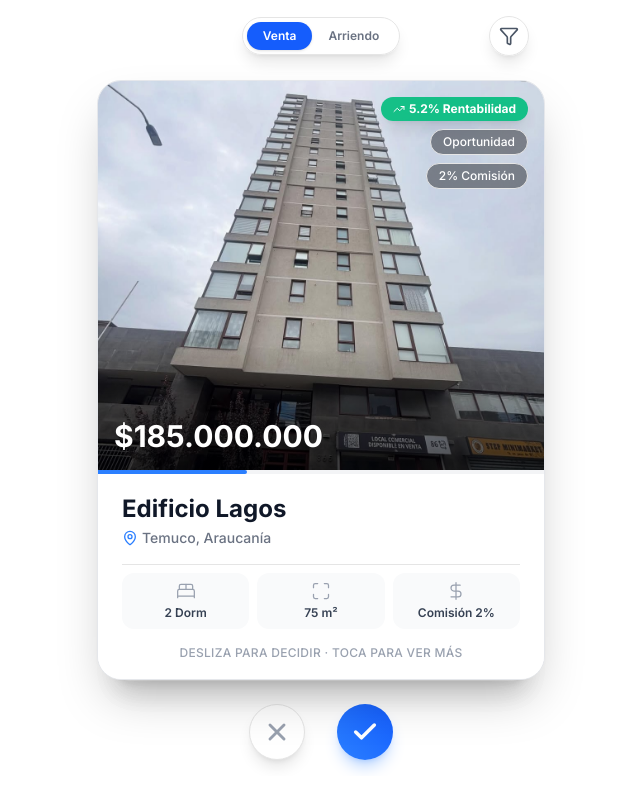
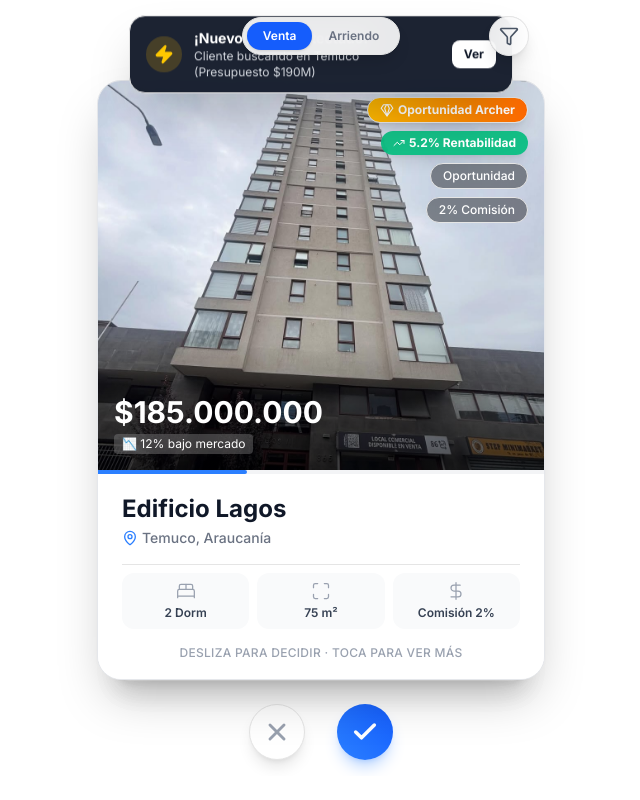
Before and after one commit to Flan123321/canj3paramicliente, a Next.js app: page /buscar in a window 1280 px wide. Both pictures are taken after a click on the button "Venta". Shown: the whole page, without its empty margins (319-959 px from the left). Built offline with nearby package versions, Linux system fonts and the light colour scheme.

Commit message:
feat: Core features added - Fuzzy location, Archer Hook (Distressed badge), and Realtime Push Simulator

```diff
--- a/src/app/layout.tsx
+++ b/src/app/layout.tsx
@@ -21,6 +21,8 @@ export const viewport: Viewport = {
   themeColor: "#FFFFFF",
 };
 
+import { PushNotificationSimulator } from '@/components/ui/push-notification'
+
 export default function RootLayout({
   children,
 }: Readonly<{
@@ -29,6 +31,7 @@ export default function RootLayout({
   return (
     <html lang="es" className={inter.variable}>
       <body className="font-sans antialiased bg-white text-gray-900">
+        <PushNotificationSimulator />
         {children}
       </body>
     </html>
--- a/src/components/property/property-swiper.tsx
+++ b/src/components/property/property-swiper.tsx
@@ -286,6 +286,18 @@ function Card({ property, active, removeCard }: CardProps) {
                 <div className="absolute bottom-0 left-0 right-0 h-32 bg-gradient-to-t from-black/60 to-transparent" />
 
                 <div className="absolute top-4 right-4 flex flex-col gap-2 items-end">
+                    {/* ARCHER HOOK: Distressed Asset Badge */}
+                    {property.id === 'sale-1' && (
+                        <motion.div
+                            initial={{ scale: 0.8, opacity: 0 }}
+                            animate={{ scale: 1, opacity: 1 }}
+                            className="bg-gradient-to-r from-amber-400 to-orange-500 text-white px-3 py-1 rounded-full text-xs font-bold shadow-lg flex items-center gap-1 border border-white/20"
+                        >
+                            <svg xmlns="http://www.w3.org/2000/svg" width="14" height="14" viewBox="0 0 24 24" fill="none" stroke="currentColor" strokeWidth="2" strokeLinecap="round" strokeLinejoin="round"><path d="M6 3h12l4 6-10 13L2 9Z" /><path d="M11 3 8 9l4 13 4-13-3-6" /></svg>
+                            Oportunidad Archer
+                        </motion.div>
+                    )}
+
                     {property.yield && (
                         <div className="bg-emerald-500/90 backdrop-blur-sm text-white px-3 py-1 rounded-full text-xs font-bold shadow-lg flex items-center gap-1">
                             <TrendingUp className="w-3 h-3" />
@@ -301,6 +313,12 @@ function Card({ property, active, removeCard }: CardProps) {
 
                 <div className="absolute bottom-4 left-4 text-white">
                     <p className="text-3xl font-bold drop-shadow-md">{formattedPrice}</p>
+                    {/* Archer Hook: Price Insight */}
+                    {property.id === 'sale-1' && (
+                        <span className="text-xs bg-white/20 px-2 py-0.5 rounded text-white backdrop-blur-sm mt-1 inline-block">
+                            📉 12% bajo mercado
+                        </span>
+                    )}
                 </div>
             </div>
 
--- /dev/null
+++ b/src/components/ui/push-notification.tsx
@@ -0,0 +1,58 @@
+'use client'
+
+import { useState, useEffect } from 'react'
+import { motion, AnimatePresence } from 'framer-motion'
+import { Bell, Zap } from 'lucide-react'
+
+// ============================================================
+// ⚡ SPEED: REALTIME PUSH NOTIFICATIONS
+// ============================================================
+
+export function PushNotificationSimulator() {
+    const [show, setShow] = useState(false)
+
+    useEffect(() => {
+        // Simular una notificación "Realtime" a los 5 segundos de entrar
+        const timer = setTimeout(() => {
+            setShow(true)
+        }, 8000)
+
+        const hideTimer = setTimeout(() => {
+            setShow(false)
+        }, 14000)
+
+        return () => {
+            clearTimeout(timer)
+            clearTimeout(hideTimer)
+        }
+    }, [])
+
+    return (
+        <AnimatePresence>
+            {show && (
+                <motion.div
+                    initial={{ y: -100, opacity: 0 }}
+                    animate={{ y: 0, opacity: 1 }}
+                    exit={{ y: -100, opacity: 0 }}
+                    className="fixed top-4 left-4 right-4 z-50 flex justify-center pointer-events-none"
+                >
+                    <div className="bg-gray-900/95 backdrop-blur-md text-white px-4 py-3 rounded-2xl shadow-2xl flex items-center gap-3 max-w-sm pointer-events-auto border border-gray-700">
+                        <div className="bg-yellow-500/20 p-2 rounded-full">
+                            <Zap className="w-5 h-5 text-yellow-400 fill-yellow-400" />
+                        </div>
+                        <div>
+                            <h4 className="font-bold text-sm">¡Nuevo Match Detectado!</h4>
+                            <p className="text-xs text-gray-300">Cliente buscando en Temuco (Presupuesto $190M)</p>
+                        </div>
+                        <button
+                            onClick={() => setShow(false)}
+                            className="bg-white text-gray-900 text-xs font-bold px-3 py-1.5 rounded-lg ml-2 hover:bg-gray-200 transition-colors"
+                        >
+                            Ver
+                        </button>
+                    </div>
+                </motion.div>
+            )}
+        </AnimatePresence>
+    )
+}
--- /dev/null
+++ b/src/lib/core/engine.ts
@@ -0,0 +1,115 @@
+import { Property, Requirement } from '@prisma/client'
+
+// =========================================================================
+// 🎯 CORE: MATCHING ENGINE - Supply vs. Demand
+// =========================================================================
+
+/**
+ * Normaliza las ubicaciones para comparación (quita acentos, minúsculas, etc.)
+ */
+const normalize = (str: string) => str.toLowerCase().normalize("NFD").replace(/[\u0300-\u036f]/g, "")
+
+/**
+ * Calcula el porcentaje de coincidencia entre Propiedad y Requerimiento.
+ *
+ * Reglas de Match:
+ * - Ubicación: Debe coincidir (Obligatorio).
+ * - Precio: Propiedad <= Presupuesto usuario (Tolerancia +10% negociable).
+ * - Dormitorios/Baños: Mayor o Igual.
+ */
+export function calculateMatchScore(property: Property, req: Requirement): number {
+    let score = 0
+    let totalWeight = 0
+
+    // 1. Ubicación (Peso: 40%) - CRÍTICO
+    // TODO: Implementar búsqueda geoespacial real con PostGIS
+    if (normalize(property.location).includes(normalize(req.location))) {
+        score += 40
+    } else {
+        return 0 // Si no es la ubicación, no hay match.
+    }
+    totalWeight += 40
+
+    // 2. Precio (Peso: 30%)
+    // Si la propiedad está dentro del budget (o un 10% arriba por negociación)
+    const propertyPrice = Number(property.price) || 0
+    const reqBudget = Number(req.budgetMax) || 0
+
+    if (propertyPrice <= reqBudget) {
+        score += 30
+    } else if (propertyPrice <= reqBudget * 1.1) {
+        score += 15 // Match parcial (negociable)
+    }
+    totalWeight += 30
+
+    // 3. Características (Peso: 20%)
+    if (property.bedrooms >= req.minBedrooms) score += 10
+    if (property.bathrooms >= req.minBathrooms) score += 10
+    totalWeight += 20
+
+    return score
+}
+
+// =========================================================================
+// 🔒 SECURITY: FUZZY LOCATION - "Ubicación Difusa"
+// =========================================================================
+
+/**
+ * Retorna una ubicación "difusa" para seguridad antes del match.
+ * Oculta la dirección exacta.
+ */
+export function getFuzzyLocation(property: Property) {
+    // Si la ubicación es "Av. Apoquindo 4500, Las Condes"
+    // Retorna "Sector Metro Escuela Militar, Las Condes" (Simulado)
+
+    const parts = property.location.split(',')
+    const comuna = parts[parts.length - 1]?.trim() || property.location
+
+    return {
+        display: `Sector Exclusivo en ${comuna}`,
+        lat: property.lat ? Number(property.lat) + (Math.random() - 0.5) * 0.01 : null, // Jitter
+        lng: property.lng ? Number(property.lng) + (Math.random() - 0.5) * 0.01 : null, // Jitter
+        isExact: false
+    }
+}
+
+// =========================================================================
+// 🏹 ARCHER HOOK: DISTRESSED ASSET MONITOR
+// =========================================================================
+
+/**
+ * Analiza si una propiedad es una oportunidad "Distressed" basada en precio de mercado.
+ * Retorna un flag y el % de descuento estimado.
+ */
+export function analyzeDistressedAsset(property: Property) {
+    // Simulador de Precio Mercado por m2 (en UF)
+    const MARKET_VALUES: Record<string, number> = {
+        'las condes': 95,
+        'vitacura': 110,
+        'providencia': 90,
+        'lo barnechea': 100,
+        'temuco': 45,
+        'concon': 55
+    }
+
+    const comuna = normalize(property.location).split(',').pop()?.trim() || ''
+    const marketValueSqM = Object.entries(MARKET_VALUES).find(([key]) => comuna.includes(key))?.[1] || 50 // Default
+
+    // Calcular precio por m2 de la propiedad
+    // Asumimos que precio está en CLP, convertimos a UF aprox (38.000)
+    const priceCLP = Number(property.price)
+    const priceUF = property.currency === 'UF' ? priceCLP : priceCLP / 38000
+    const sqMeters = property.squareMeters || 1
+
+    const propertyValueSqM = priceUF / sqMeters
+
+    // Si el valor está 15% por debajo del mercado -> Distressed
+    const discount = ((marketValueSqM - propertyValueSqM) / marketValueSqM) * 100
+    const isDistressed = discount > 15
+
+    return {
+        isDistressed,
+        estimatedDiscount: Math.round(discount),
+        marketValue: marketValueSqM * sqMeters
+    }
+}
```
